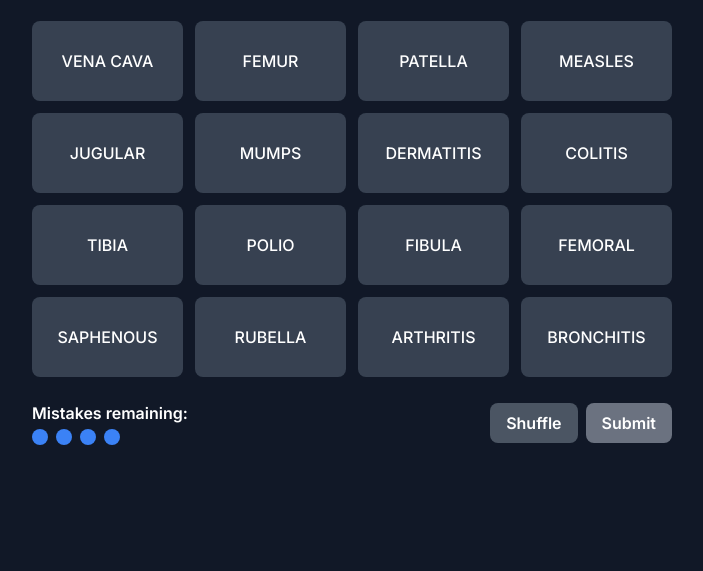
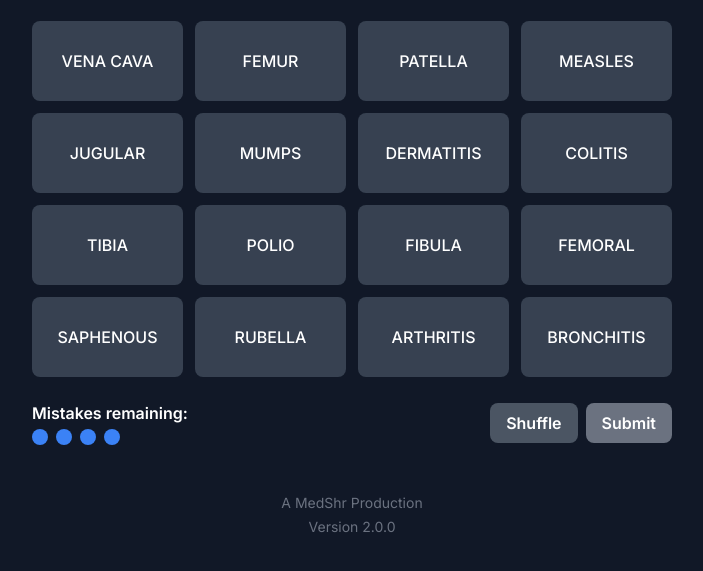
Before and after one commit to medshr/MedConnentions-game, a plain HTML site: page index.html in a window 1280 px wide. Shown: the part 127-698 px from the top of the page, without its empty margins (288-991 px from the left). Drawn offline with nearby package versions, Linux system fonts and the light colour scheme.

Commit message:
Update index.html
added version control

```diff
--- a/index.html
+++ b/index.html
@@ -78,6 +78,11 @@
             </div>
         </div>
     </div>
+
+    <footer class="text-center text-gray-500 text-sm mt-8 pb-4">
+        <p>A MedShr Production</p>
+        <p class="mt-1">Version 2.0.0</p>
+    </footer>
 
     <script>
         const puzzles = [
```
